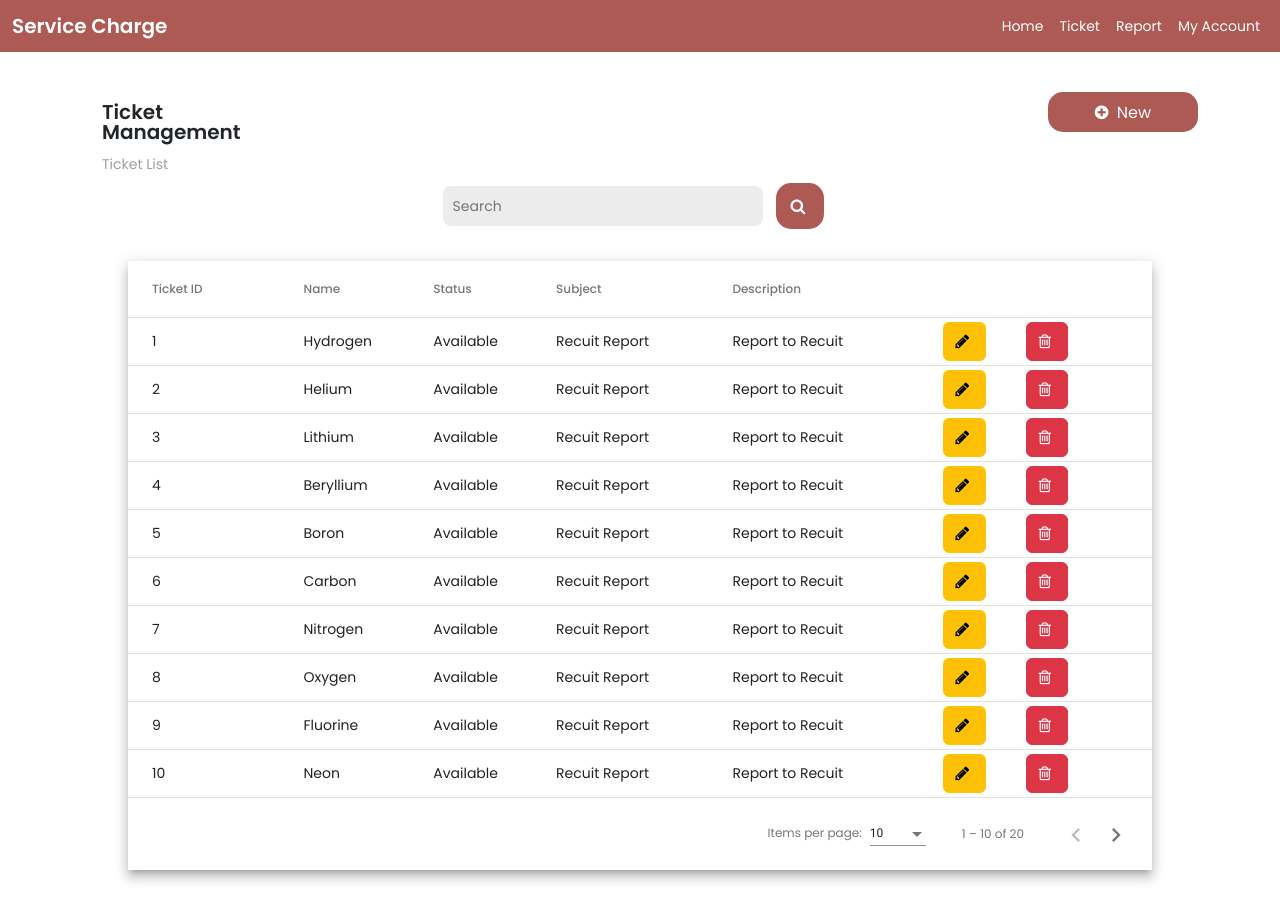
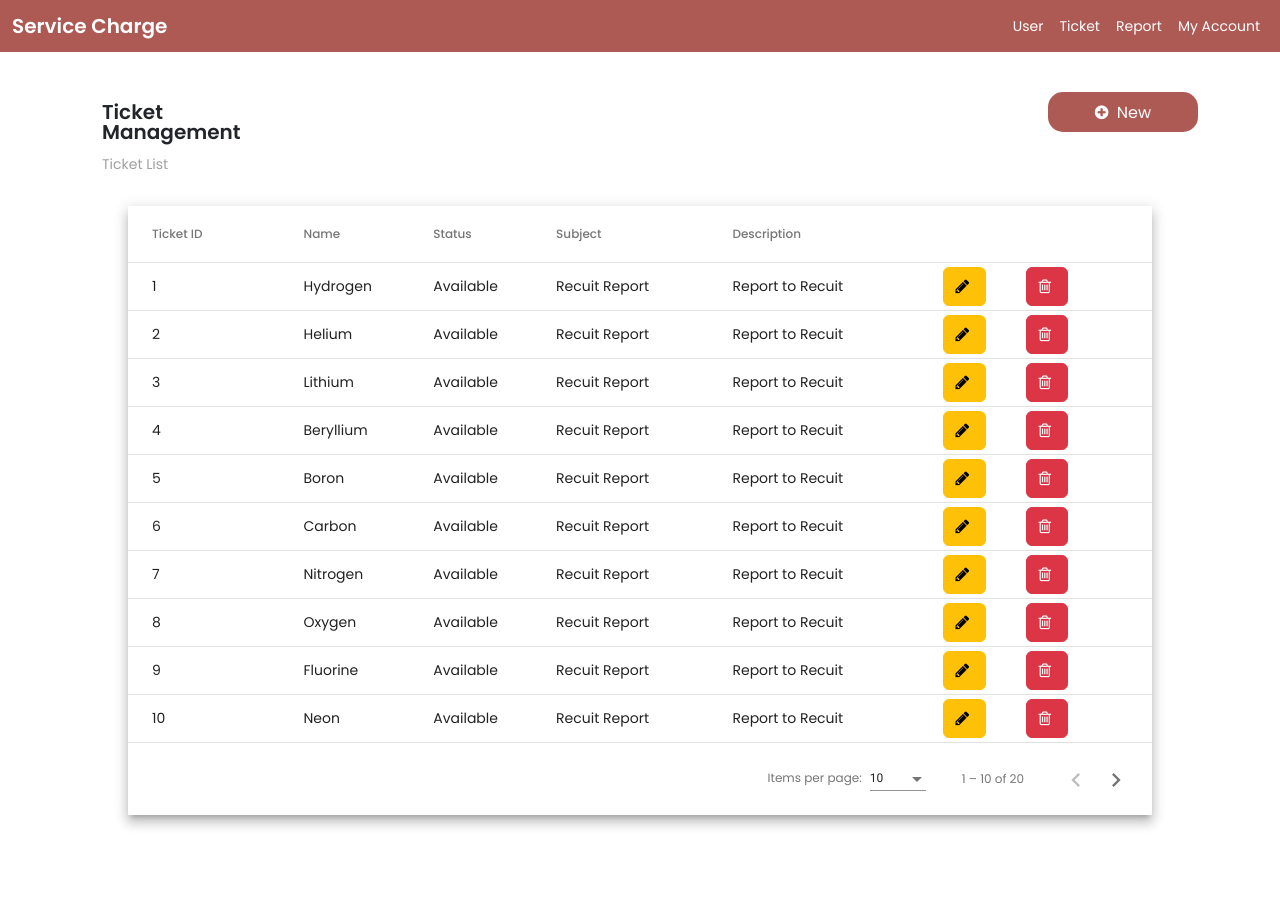
Before and after one commit to asheyacasey/Alliance-Front-End-Group6, an Angular app: page /datatable in a window 1280 px wide. Shown: the top 922 px of the page. After the commit the page ends 885 px from the top, so only its background shows below. Built offline with nearby package versions, Linux system fonts and the light colour scheme.

Commit message:
modified components

```diff
--- a/src/app/data-table/data-table.component.html
+++ b/src/app/data-table/data-table.component.html
@@ -23,7 +23,7 @@
 
       <ul class="navbar-nav me-auto mb-2 mb-lg-0">
           <li class="nav-item"  id="active">
-            <a class="nav-link" href="#">Home</a>
+            <a class="nav-link" href="#">User</a>
           </li>
           <li class="nav-item"  id="active">
             <a class="nav-link" routerLink="/data-table" >Ticket</a>
@@ -61,20 +61,7 @@
 
 
 
-<div class="container">
-<div class="search">
 
-  <input
-            id="input"
-            className="input"
-            placeholder="Search"
-            type="text"
-            onChange={onChange}
-        />
-  <!-- <button id="searchbtn">Search</button> -->
-  <button class="btn search "></button>
-</div>
-</div>
 
 
 
```
